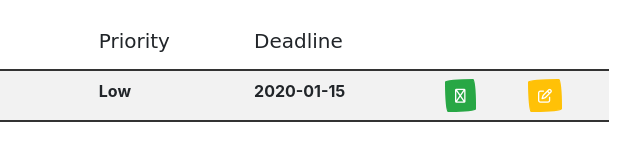
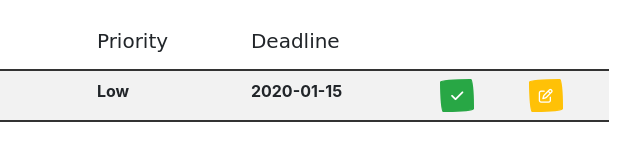
Before and after one commit to b0esium/todolist, a website built with webpack: page dist/index.html in a window 1280 px wide. Both pictures are taken after typing "Sample", "2020-01-15" into the empty fields and a click on the input "Add task". Shown: the part 469-630 px from the top of the page, 399-1039 px from the left. Built offline with nearby package versions, Linux system fonts and the light colour scheme; a web font is replaced by a local one.

Commit message:
Change check icon style

```diff
--- a/src/UI.js
+++ b/src/UI.js
@@ -16,7 +16,7 @@ export default class UI {
     <td>${task.priority}</td>
     <td>${task.deadline}</td>
     <td hidden>${task.taskID}</td>
-    <td><a href="#" class="btn btn-success btn-sm delete"><i class="fa-regular fa-check"></i></a></td>
+    <td><a href="#" class="btn btn-success btn-sm delete"><i class="fa-solid fa-check"></i></a></td>
     <td><a href="#" class="btn btn-warning btn-sm edit"><i class="fa-regular fa-pen-to-square"></i></a></td>
     `;
     list.appendChild(row);
```
Also changed, not shown: dist/index.html, dist/main.js.
